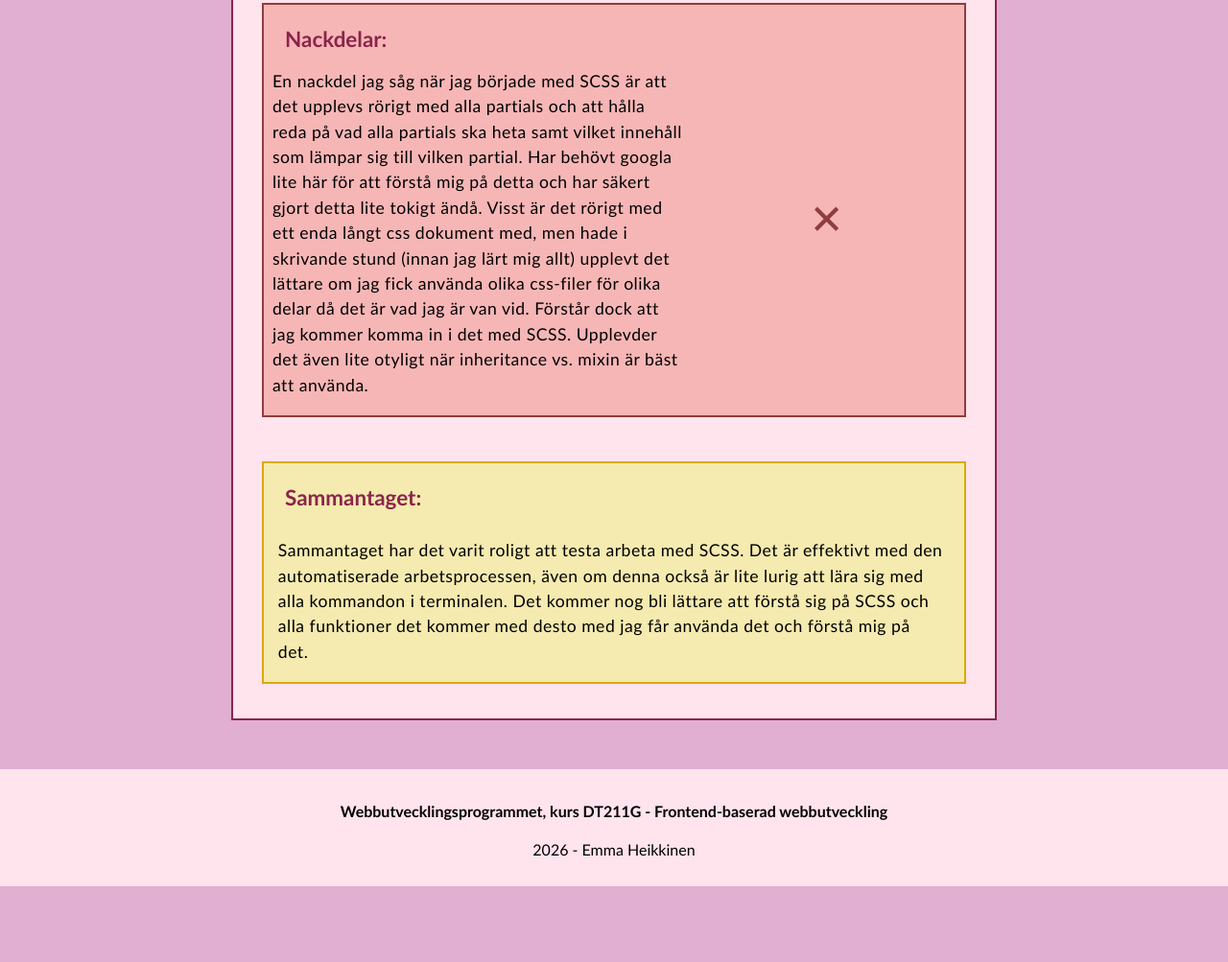
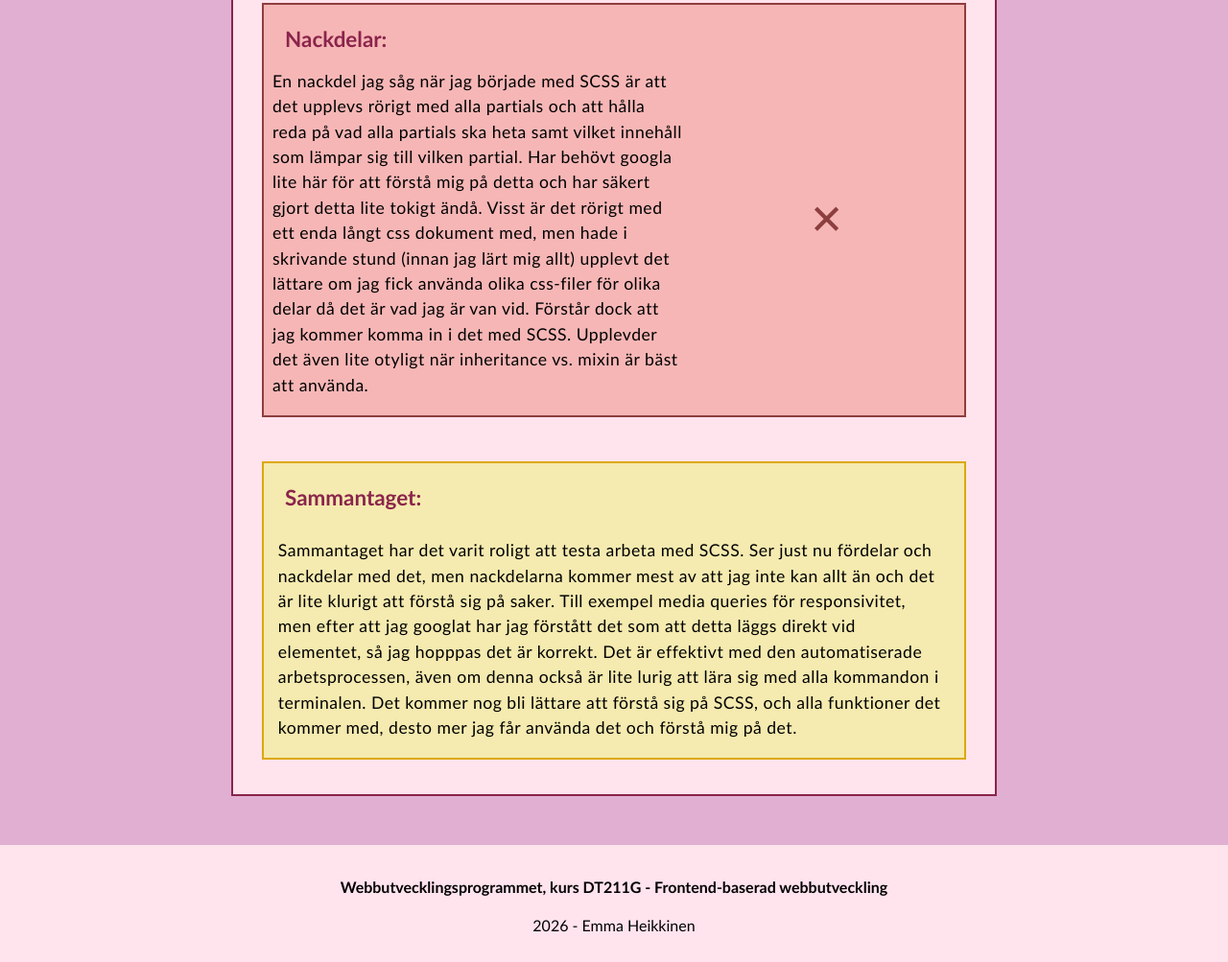
Before and after one commit to emhe2504/lab3-SCSS, a website built with Vite: page SASS.html in a window 1280 px wide. Shown: the part 843-1846 px from the top of the page at 96% size. Before the commit the page ends 1767 px from the top, so only its background shows below. Built offline with nearby package versions, Linux system fonts and the light colour scheme.

Commit message:
Lite sista detaljer på texten

```diff
--- a/SASS.html
+++ b/SASS.html
@@ -53,9 +53,12 @@
         </article>
         <article id="art3">
           <h3>Sammantaget:</h3>
-          <p>Sammantaget har det varit roligt att testa arbeta med SCSS. Det är effektivt med den automatiserade
+          <p>Sammantaget har det varit roligt att testa arbeta med SCSS. Ser just nu fördelar och nackdelar med det, men
+            nackdelarna kommer mest av att jag inte kan allt än och det är lite klurigt att förstå sig på saker. Till
+            exempel media queries för responsivitet, men efter att jag googlat har jag förstått det som att detta läggs
+            direkt vid elementet, så jag hopppas det är korrekt. Det är effektivt med den automatiserade
             arbetsprocessen, även om denna också är lite lurig att lära sig med alla kommandon i terminalen. Det
-            kommer nog bli lättare att förstå sig på SCSS och alla funktioner det kommer med desto med jag får använda
+            kommer nog bli lättare att förstå sig på SCSS, och alla funktioner det kommer med, desto mer jag får använda
             det och förstå mig på det.</p>
         </article>
       </section>
```
Also changed, not shown: src/css/main.css (+77 -0 lines).
